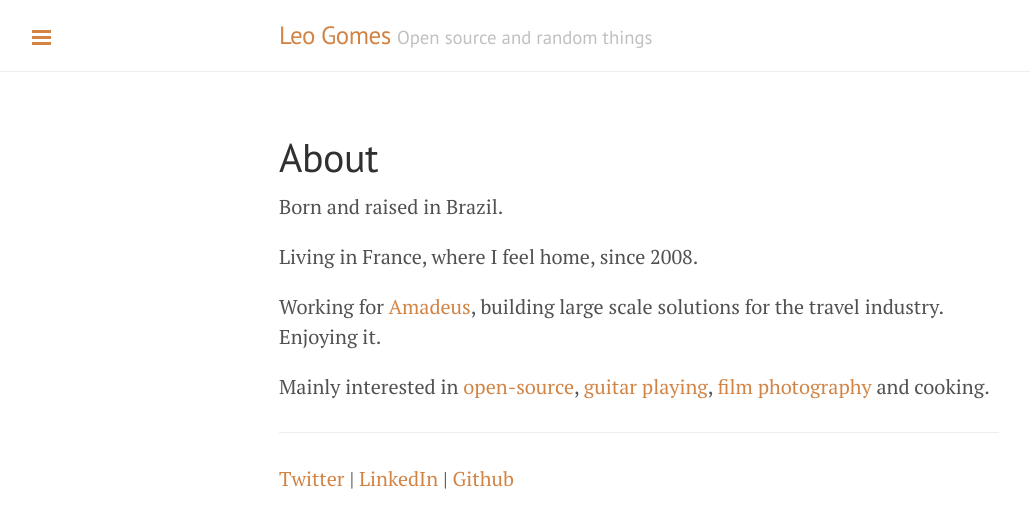
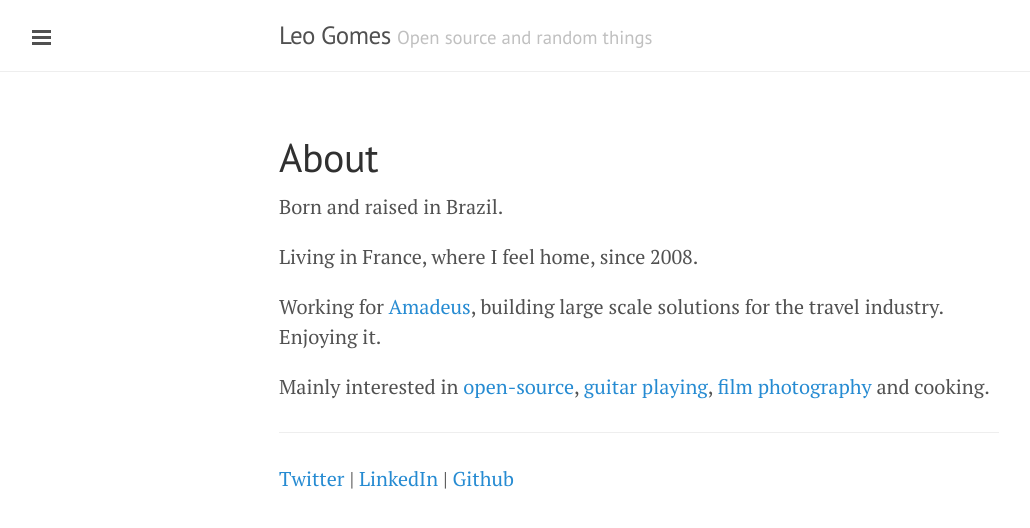
Before and after one commit to leogomes/leogomes.github.com, a Jekyll site: the page built from about.md, in a window 1280 px wide. Shown: the top 528 px of the page, without its empty margins (1-1031 px from the left). Built offline with Jekyll 4.4.1, drawn with Linux system fonts in a browser that asks for light colours; Markdown is read by kramdown in place of the engine named in the settings.

Commit message:
Changing theme color and other things

```diff
--- a/_config.yml
+++ b/_config.yml
@@ -10,10 +10,10 @@ relative_permalinks: true
 
 # Setup
 title:            Leo Gomes
-tagline:          Open source and random things
-description:
+tagline:          'Open source and random things'
+description:      #'These days you will mostly read about <a href="http://netty.io">Netty</a> here.'
 url:              http://leogomes.github.io
-paginate:         5
+paginate:         1
 baseurl:          /
 
 # About/contact
--- a/_includes/sidebar.html
+++ b/_includes/sidebar.html
@@ -32,7 +32,8 @@
 
   <div class="sidebar-item">
     <p>
-      &copy; {{ site.time | date: '%Y' }}. All rights reserved.
+      &copy; {{ site.time | date: '%Y' }}. All rights reserved.<br/>
+      <a href="http://lanyon.getpoole.com" target="_blank">Theme</a> by <a href="https://twitter.com/mdo" target="_blank">@mdo</a>
     </p>
   </div>
 </div>
--- a/_layouts/default.html
+++ b/_layouts/default.html
@@ -4,7 +4,7 @@
   {% include head.html %}
   {% include google_analytics.html %}
 
-  <body class="theme-base-09">
+  <body>
 
     {% include sidebar.html %}
 
```
